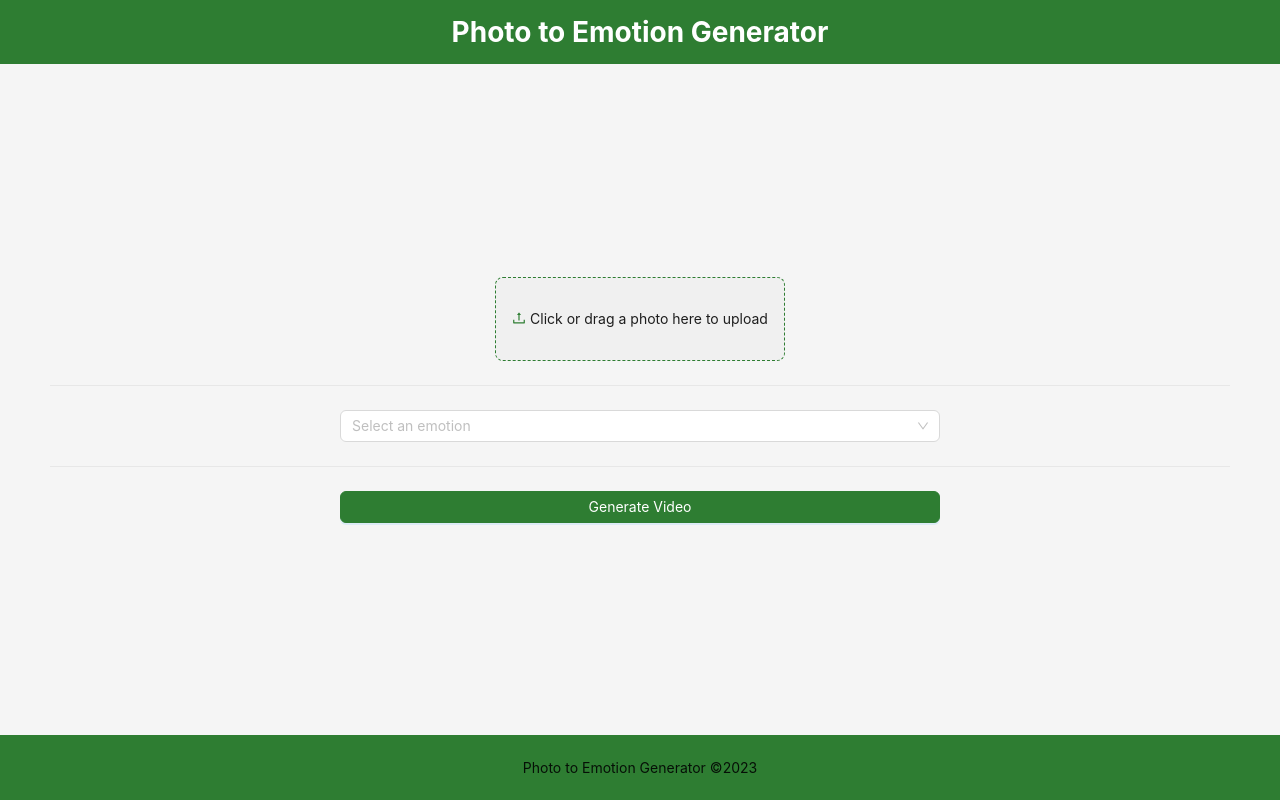
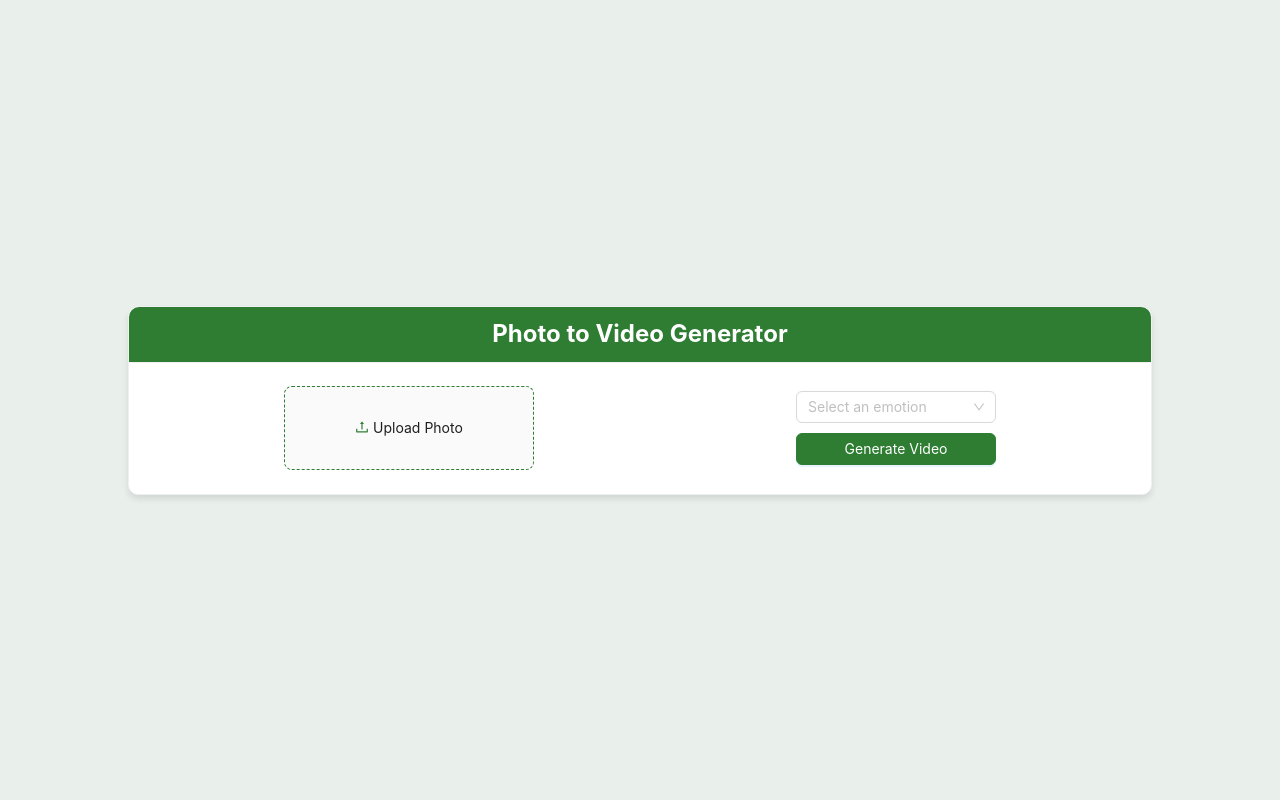
Before and after one commit to anwintersmccabe/49795-Team3, a React (Create React App) app in the folder app-frontend/: page / in a window 1280 px wide. Built offline with nearby package versions, Linux system fonts and the light colour scheme.

Commit message:
Updated on the layout, making it more compact using Card.

```diff
--- a/app-frontend/src/App.js
+++ b/app-frontend/src/App.js
@@ -10,7 +10,7 @@ import {
   Layout,
   Card
 } from "antd";
-import { UploadOutlined, LoadingOutlined } from "@ant-design/icons";
+import { UploadOutlined } from "@ant-design/icons";
 
 //import "antd/dist/antd.css";
 
@@ -60,28 +60,39 @@ const App = () => {
   };
 
   return (
-    <div style={{ minHeight: '100vh', backgroundColor: '#FFF0F5' }}>
-      <Layout style={{ minHeight: '100vh' }}>
-        <Header
+    <div
       style={{
+        minHeight: '100vh',
+        backgroundColor: '#E9F0EB',
         display: 'flex',
+        justifyContent: 'center',
         alignItems: 'center',
-            justifyContent: 'center',
-            backgroundColor: '#2E7D32',
       }}
     >
-          <h1 style={{ color: 'white', margin: 0 }}>Photo to Emotion Generator</h1>
-        </Header>
-        <Content
+      <Card
+        title="Photo to Video Generator"
         style={{
+          width: '80%',
+          backgroundColor: '#FFFFFF',
+          boxShadow: '0 4px 6px rgba(0, 0, 0, 0.1)',
+          borderRadius: '10px',
+        }}
+        headStyle={{
+          backgroundColor: '#2E7D32',
+          color: 'white',
+          fontSize: '24px',
+          fontWeight: 'bold',
+          textAlign: 'center',
+          borderRadius: '10px 10px 0 0',
+        }}
+        bodyStyle={{
           display: 'flex',
-            flexDirection: 'column',
+          justifyContent: 'space-around',
           alignItems: 'center',
-            justifyContent: 'center',
-            padding: '50px',
+          flexWrap: 'wrap',
         }}
       >
-          <Dragger {...uploadProps} style={{ width: '100%', maxWidth: '600px', borderColor: '#2E7D32' }}>
+        <Dragger {...uploadProps} style={{ width: '250px', borderColor: '#2E7D32' }}>
           {file ? (
             <img
               src={URL.createObjectURL(file)}
@@ -90,14 +101,14 @@ const App = () => {
             />
           ) : (
             <p>
-                <UploadOutlined style={{ color: '#2E7D32' }} /> Click or drag a photo here to upload
+              <UploadOutlined style={{ color: '#2E7D32' }} /> Upload Photo
             </p>
           )}
         </Dragger>
-          <Divider />
+        <div>
           <Select
             placeholder="Select an emotion"
-            style={{ width: '100%', maxWidth: '600px', borderColor: '#2E7D32' }}
+            style={{ width: '200px', borderColor: '#2E7D32' }}
             onChange={(value) => setEmotion(value)}
           >
             {emotions.map((emotion) => (
@@ -106,26 +117,21 @@ const App = () => {
               </Option>
             ))}
           </Select>
-          <Divider />
+          <br />
           <Button
             type="primary"
             onClick={processImage}
-            disabled={processing}
+            loading = {processing}
             style={{
-              width: '100%',
-              maxWidth: '600px',
+              width: '200px',
               backgroundColor: '#2E7D32',
               borderColor: '#2E7D32',
+              marginTop: '10px',
             }}
           >
             Generate Video
           </Button>
-          {processing && (
-            <div style={{ textAlign: 'center', marginTop: '1rem' }}>
-              <Spin indicator={<LoadingOutlined style={{ fontSize: 24 }} />} />
-              <p>Processing...</p>
         </div>
-          )}
         {videoUrl && (
           <>
             <Divider />
@@ -133,19 +139,9 @@ const App = () => {
             <video src={videoUrl} width="100%" controls />
           </>
         )}
-        </Content>
-        <Footer
-          style={{
-            textAlign: 'center',
-            backgroundColor: '#2E7D32',
-          }}
-        >
-          Photo to Emotion Generator ©2023
-        </Footer>
-      </Layout>
+      </Card>
     </div>
   );
-
 };
 
 export default App;
```
Lines whose indentation alone changed are shown as unchanged.
